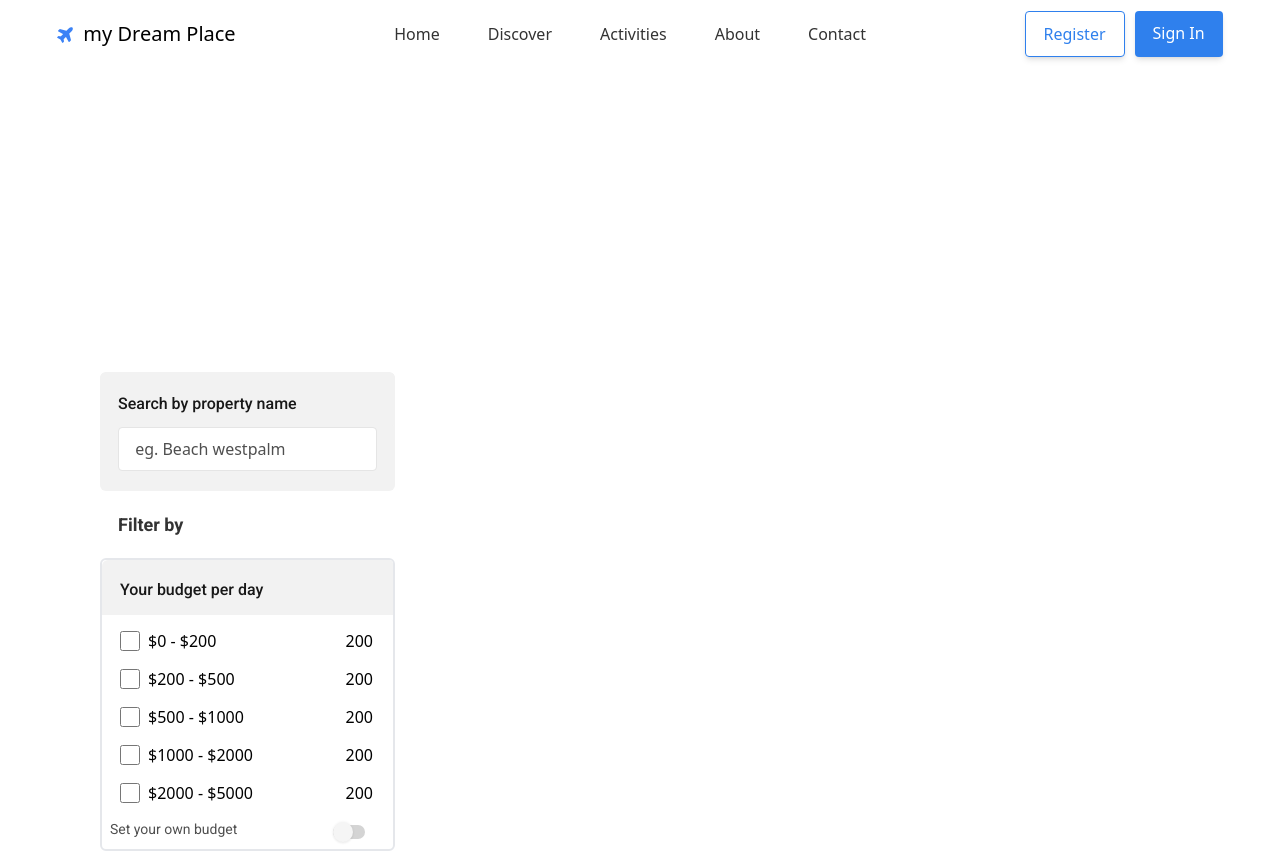
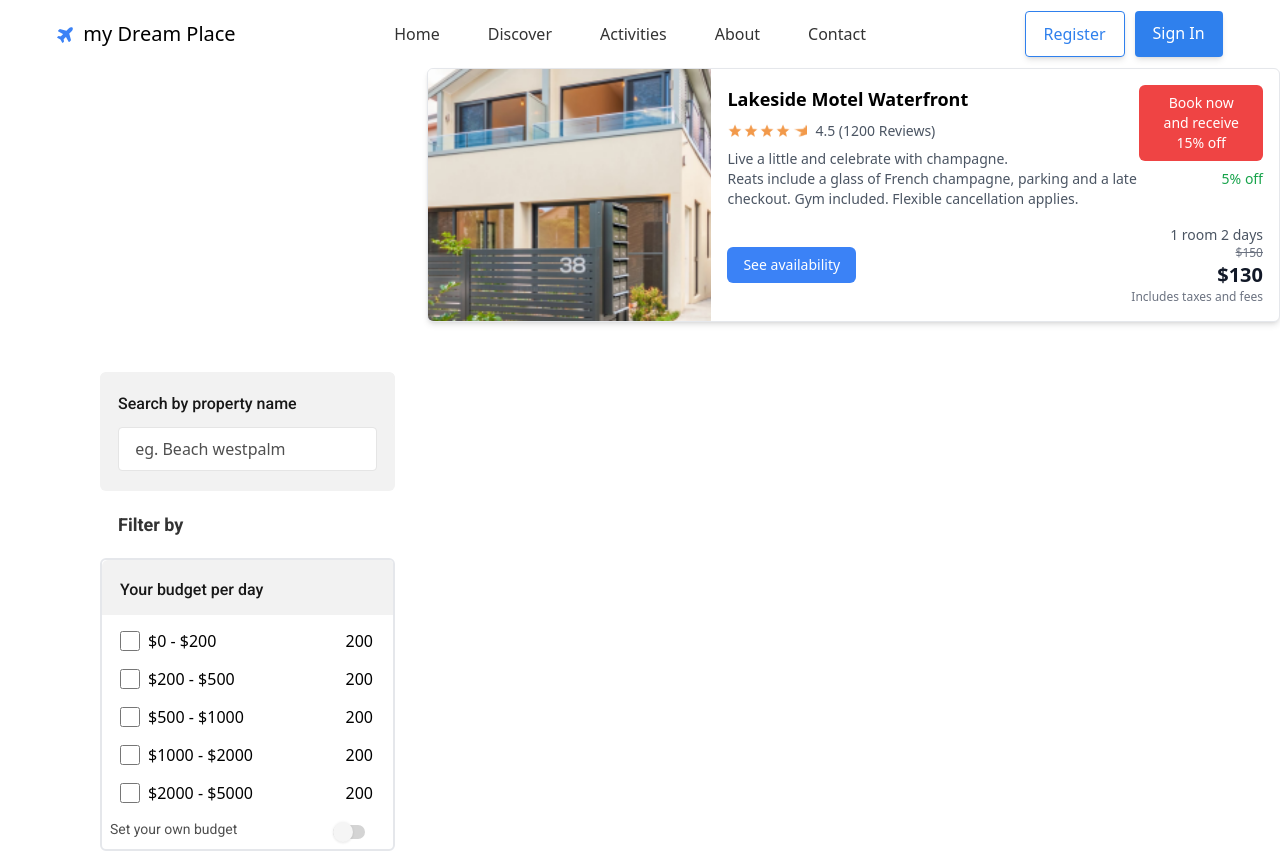
Before and after one commit to mhesen2024/Traveler-and-Booking-, a React (Vite) app: page /discover in a window 1280 px wide. Shown: the top 852 px of the page. Built offline with nearby package versions, Linux system fonts and the light colour scheme; some icons are missing.

Commit message:
Updated components and views, added new assets

```diff
--- /dev/null
+++ b/src/components/molecules/ResultSearch.jsx
@@ -0,0 +1,63 @@
+import React from 'react';
+import HotelImage from '../../asserts/PNG/Hotel.png';
+import Star from '../../asserts/PNG/star.png';
+import HalfStar from '../../asserts/PNG/halfstar.png';
+
+const ResultSearch = () => {
+    return (
+      <div className="flex bg-white shadow-md rounded-md overflow-hidden w-full max-w-4xl border border-gray-200">
+        {/* Left: Hotel Image */}
+        <img
+          src={HotelImage}
+          alt="Hotel"
+          className="w-1/3 object-cover"
+        />
+
+        {/* Right: Details */}
+        <div className="flex-1 p-4">
+          <div className="flex justify-between items-start">
+            <div>
+              <h2 className="text-lg font-semibold">Lakeside Motel Waterfront</h2>
+              <div className="flex items-center mt-2">
+                <img src={Star} alt="Star" className="h-4 w-4"/>
+                <img src={Star} alt="Star" className="h-4 w-4"/>
+                <img src={Star} alt="Star" className="h-4 w-4"/>
+                <img src={Star} alt="Star" className="h-4 w-4"/>
+                <img src={HalfStar} alt="Half Star" className="h-4 w-4"/>
+                <span className="ml-2 text-sm text-gray-600">4.5 (1200 Reviews)</span>
+              </div>
+              <p className="text-sm text-gray-600 mt-2">
+                Live a little and celebrate with champagne. <br />
+                Reats include a glass of French champagne, parking and a late checkout. Gym included. Flexible cancellation applies.
+              </p>
+            </div>
+            <div className="flex flex-col items-end">
+              <button className="bg-red-500 text-white text-sm px-4 py-2 rounded-md mb-2">
+                Book now and receive 15% off
+              </button>
+              <div className="flex items-center text-green-600 text-sm">
+                <span>5% off</span>
+              </div>
+            </div>
+          </div>
+
+          {/* See Availability Button */}
+          <div className="flex justify-between items-center mt-4">
+            <button className="bg-blue-500 text-white text-sm px-4 py-2 rounded-md">
+              See availability
+            </button>
+
+            {/* Pricing Section */}
+            <div className="text-right">
+              <p className="text-sm text-gray-600">1 room 2 days</p>
+              <p className="text-xs text-gray-500 line-through">$150</p>
+              <p className="text-xl font-bold text-gray-900">$130</p>
+              <p className="text-xs text-gray-500">Includes taxes and fees</p>
+            </div>
+          </div>
+        </div>
+      </div>
+    );
+  };
+
+  export default ResultSearch;
--- a/src/views/Discover.jsx
+++ b/src/views/Discover.jsx
@@ -1,14 +1,19 @@
-import Sidebar from "./Sidebar"
-
-import Footer from "../components/organisem/Footer"
-
+import Sidebar from "./Sidebar";
+import ResultSearch from "../components/molecules/ResultSearch";
+import Footer from "../components/organisem/Footer";
 
 export default function Discover() {
   return (
     <>
-      <Sidebar />
-
+      <div className="flex flex-col md:flex-row">
+        <div className="left-column flex-1 space-y-4">
+          <Sidebar />
+        </div>
+        <div className="right-column w-full md:w-2/3 space-y-4 ">
+          <ResultSearch />
+        </div>
+      </div>
       <Footer />
     </>
-  )
+  );
 }
```
